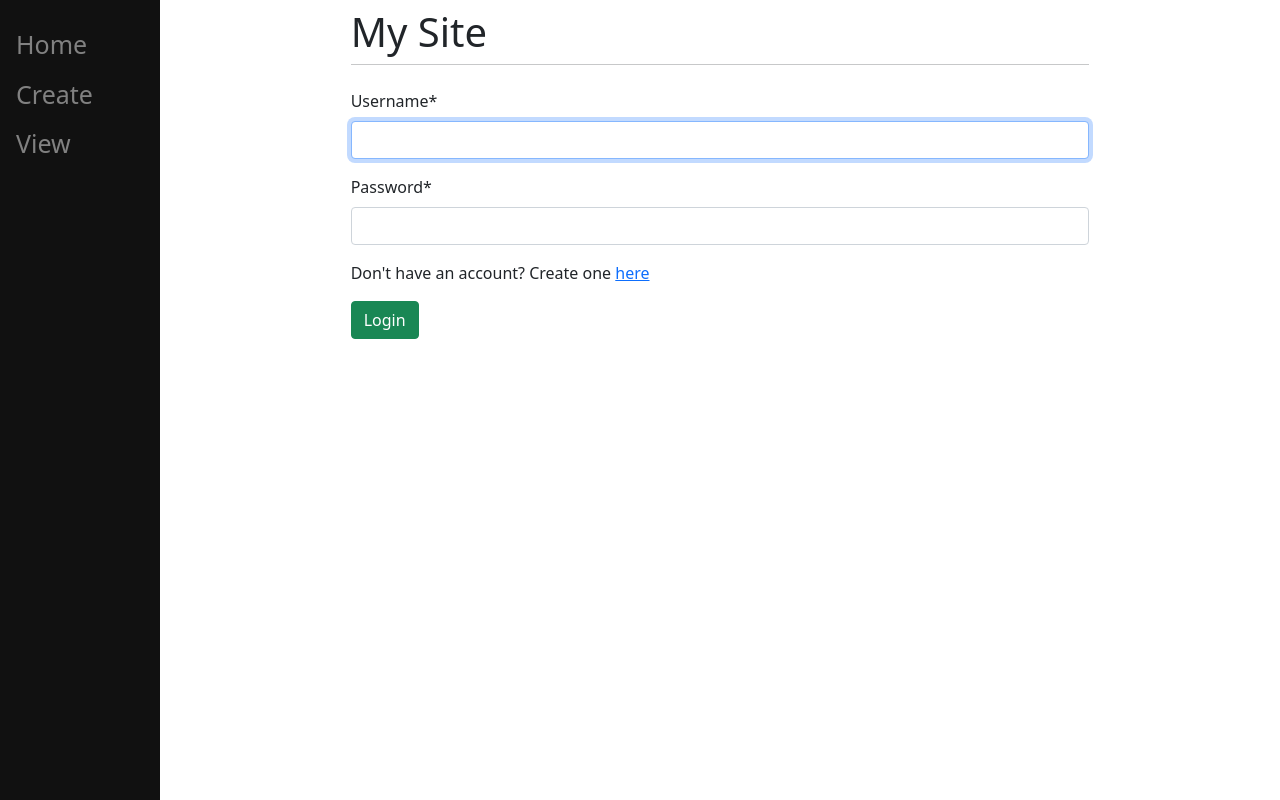
After one commit to codeblue1230/learning-django, a Django app: page /login/ in a window 1280 px wide. The commit adds this page. Run offline with Django 4.2, Linux system fonts and the light colour scheme; some libraries are stand-ins or nearby versions.

```diff
--- a/mysite/main/templates/main/base.html
+++ b/mysite/main/templates/main/base.html
@@ -47,7 +47,7 @@
     <div class="sidenav">
         <a href="/">Home</a>
         <a href="/create">Create</a>
-        <a href="/2">View</a>
+        <a href="/view">View</a>
     </div>
 
     <div id="content" name="content" class="main">
--- a/mysite/main/urls.py
+++ b/mysite/main/urls.py
@@ -6,4 +6,5 @@ urlpatterns = [
     path("<int:id>", views.index, name="index"),
     path("", views.home, name="home"),
     path("create/", views.create, name="create"),
+    path("view/", views.view, name="view"),
 ]
--- a/mysite/mysite/settings.py
+++ b/mysite/mysite/settings.py
@@ -123,6 +123,9 @@ STATIC_URL = "static/"
 
 CRISPY_TEMPLATE_PACK="bootstrap5"
 
+LOGIN_REDIRECT_URL = "/" # Change default of where user is directed once signed in
+LOGOUT_REDIRECT_URL = "/" # Change default of where user is directed once logged out
+
 # Default primary key field type
 # https://docs.djangoproject.com/en/4.2/ref/settings/#default-auto-field
 
--- a/mysite/mysite/urls.py
+++ b/mysite/mysite/urls.py
@@ -22,4 +22,5 @@ urlpatterns = [
     path("admin/", admin.site.urls),
     path("register/", v.register, name="register"),
     path("", include("main.urls")),
+    path("", include("django.contrib.auth.urls")), # goes to this application and looks in urls there to make sure we have a valid url
 ]
--- /dev/null
+++ b/mysite/register/templates/registration/login.html
@@ -0,0 +1,15 @@
+<!-- Must use registration folder with login.html file inside, this is where django will look -->
+{% extends "main/base.html" %}
+
+{% block title %}Login Here{% endblock %}
+
+{% load crispy_forms_tags %}
+
+{% block content %}
+<form method="POST" class="form-group">
+    {% csrf_token  %}
+    {{form|crispy}}
+    <p>Don't have an account? Create one <a href="/register">here</a></p>
+    <button type="submit" class="btn btn-success">Login</button>
+</form>
+{% endblock %}
--- a/mysite/register/views.py
+++ b/mysite/register/views.py
@@ -7,7 +7,7 @@ def register(response):
         form = RegisterForm(response.POST)
         if form.is_valid():
             form.save() # Saves new user in the database for us
-        return redirect("/home")
+        return redirect("/")
 
     else:
         form = RegisterForm()
```
Also changed, not shown: mysite/main/models.py (+7 -1 lines), mysite/main/templates/main/view.html (added, +9 -0 lines), mysite/main/views.py (+27 -18 lines), mysite/db.sqlite3, mysite/main/migrations/0001_initial.py, mysite/main/migrations/0002_alter_todolist_user.py (added).
